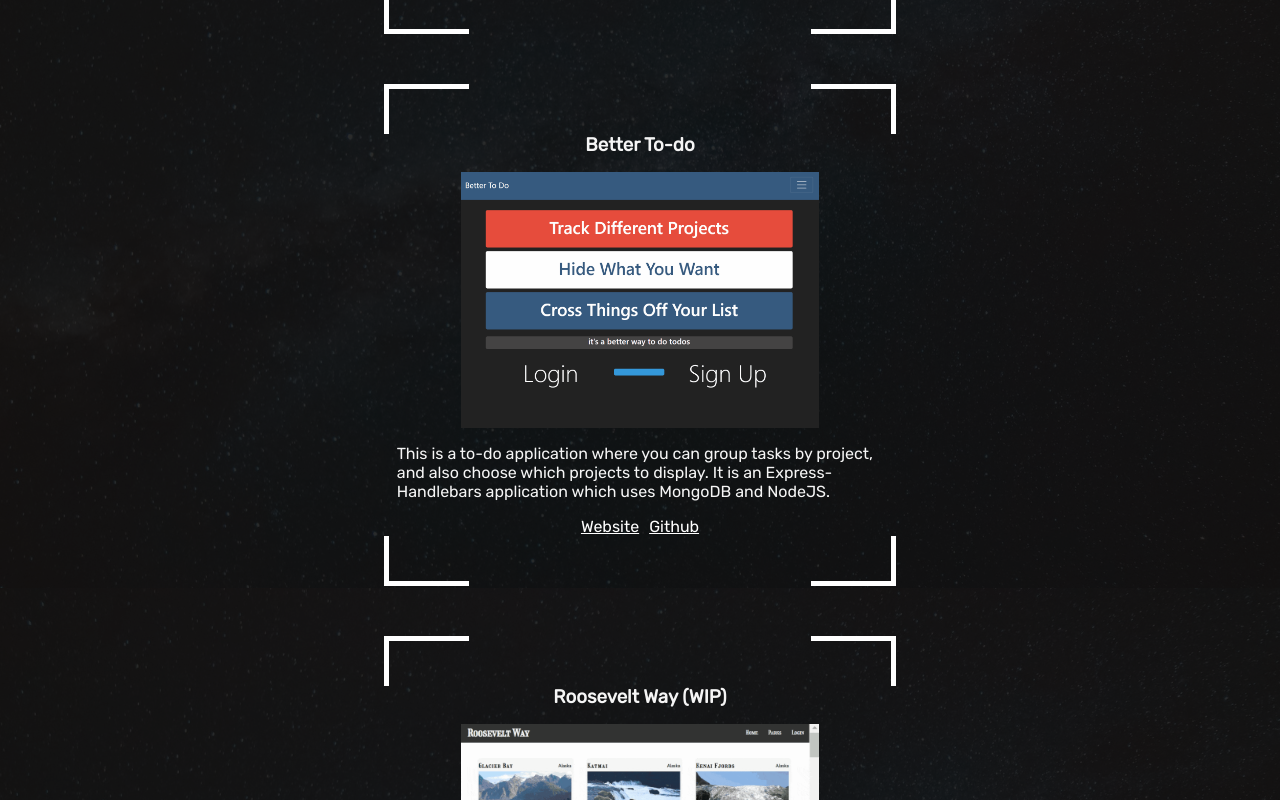
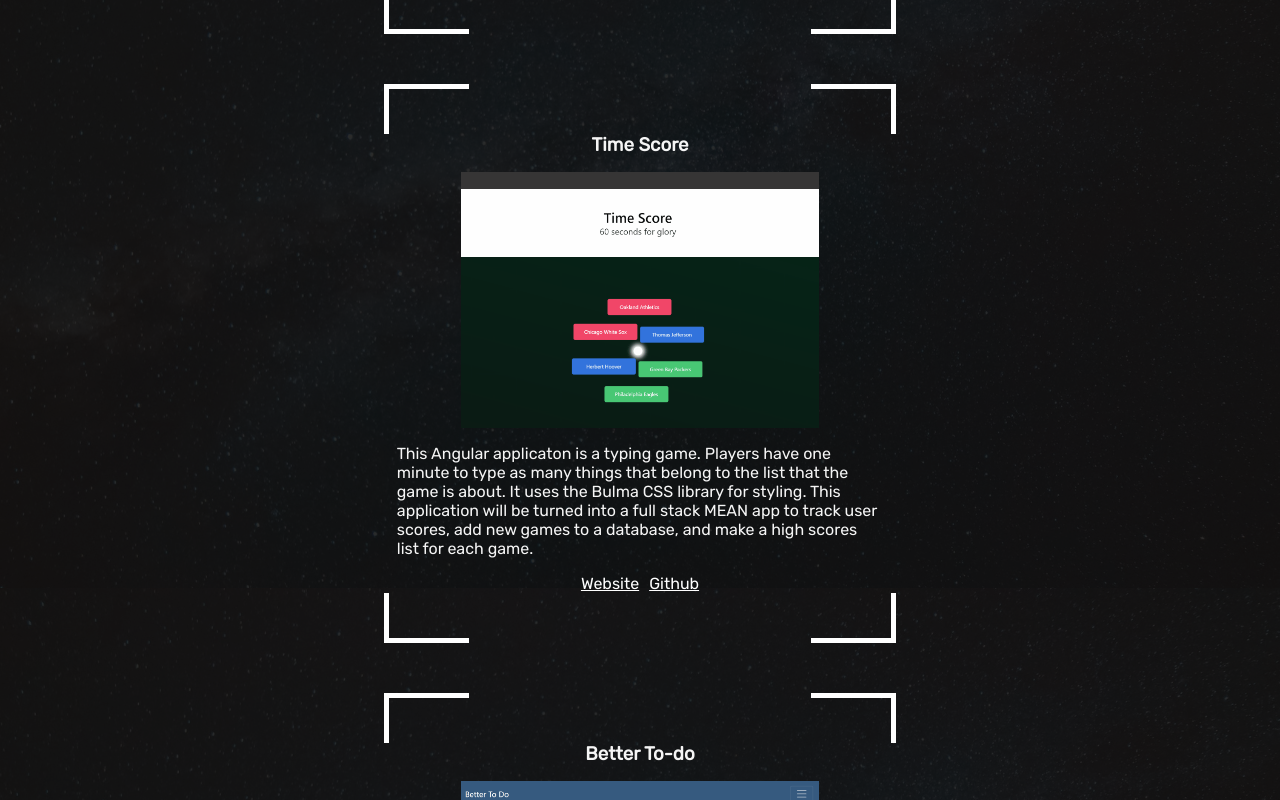
Before and after one commit to Mvcampbell3/Basic-Portfolio, an Angular app: page /projects in a window 1280 px wide. Shown: the part 1860-2660 px from the top of the page. Built offline with nearby package versions, Linux system fonts and the light colour scheme.

Commit message:
added timescore frontend

```diff
--- a/src/app/project-page/project-page.component.ts
+++ b/src/app/project-page/project-page.component.ts
@@ -39,6 +39,16 @@ export class ProjectPageComponent implements OnInit {
       link_website: 'https://react-form-validator.netlify.com/',
       description: 'This is a React application that demonstrates client-side verification on forms. It uses React-Hooks to set and manipuate state that is connected to the values and events of inputs. By using conditional class names, the form makes it clear to the user which steps of the validation process he/she needs to complete. Also has a little fun with gifs after a successful login attempt.',
       types: ['React', 'React-Hooks']
+    },
+
+    {
+      name: 'Time Score',
+      img_still: 'img still not on here',
+      img_gif: '../../assets/images/projects/timescore.gif',
+      link_github: 'https://github.com/Mvcampbell3/time-score-frontend',
+      link_website: 'https://timescore.netlify.com/',
+      description: 'This Angular applicaton is a typing game. Players have one minute to type as many things that belong to the list that the game is about. It uses the Bulma CSS library for styling. This application will be turned into a full stack MEAN app to track user scores, add new games to a database, and make a high scores list for each game.',
+      types: ['Angular', 'Bulma']
     },
 
     {
```
Also changed, not shown: src/assets/images/projects/timescore.gif (added).
